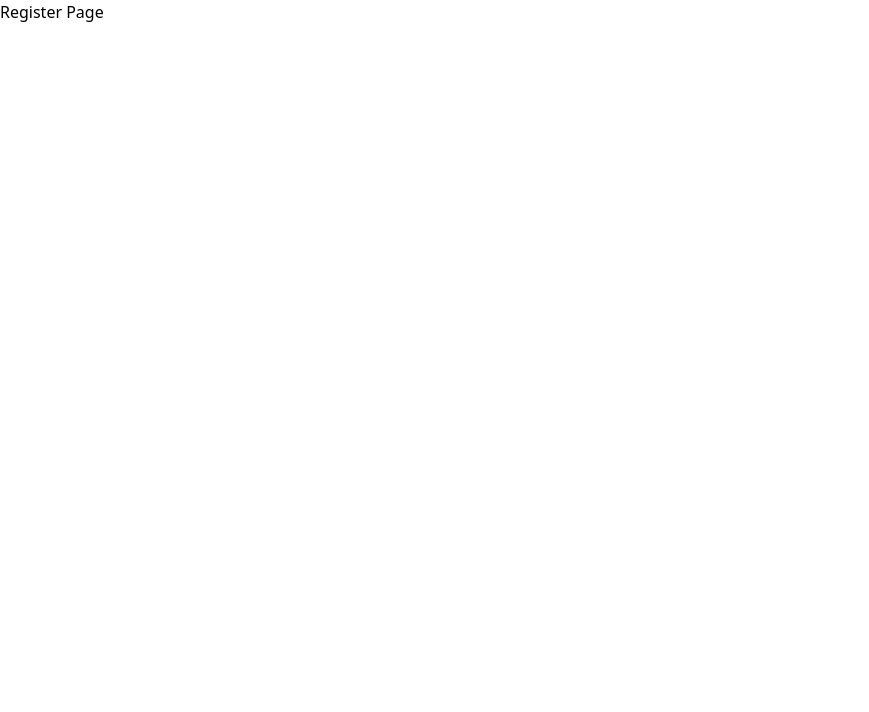
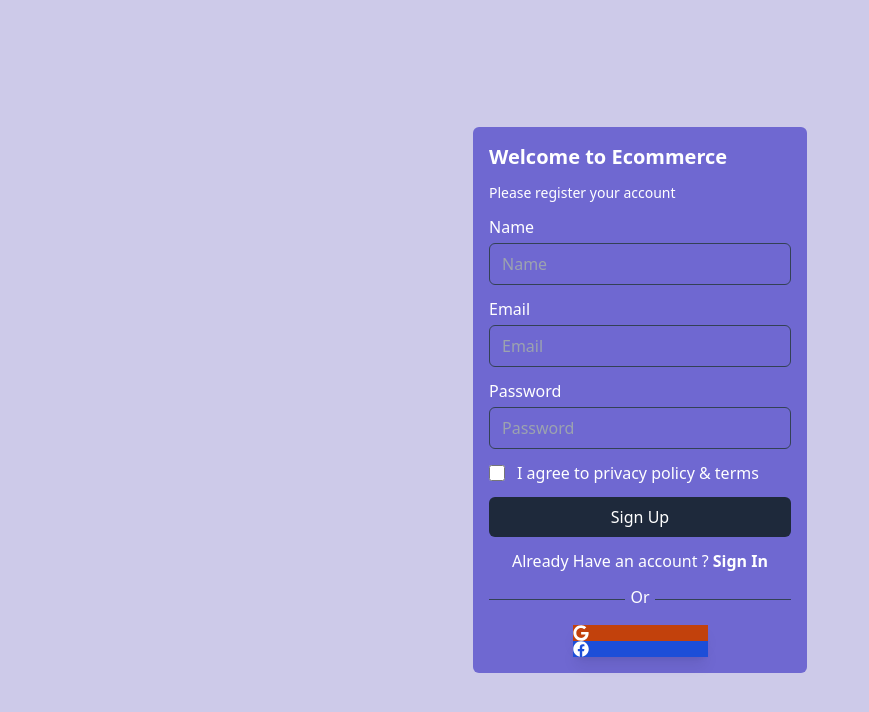
Before and after one commit to pranayaswani/multi-vendor-ecommerce, a React (Create React App) app: page /register in a window 1280 px wide. Shown: the top 712 px of the page, without its empty margins (0-869 px from the left). Built offline with nearby package versions, Linux system fonts and the light colour scheme.

Commit message:
Registeration Page Design Implemented

```diff
--- a/src/views/auth/Register.jsx
+++ b/src/views/auth/Register.jsx
@@ -1,9 +1,65 @@
 import React from 'react'
+import { Link } from 'react-router-dom'
+import {FaGoogle} from 'react-icons/fa'
+import { FaFacebook } from 'react-icons/fa'
 
 const Register = () => {
   return (
-    <div>
-       <h1>Register Page</h1>
+    <div className='min-w-screen min-h-screen bg-[#cdcae9] flex justify-center items-center'>
+       <div className='w-[350px] text-[#ffffff] p-2'>
+            <div className='bg-[#6f68d1] p-4 rounded-md'>
+                    <h2 className='text-xl mb-3 font-bold'>Welcome to Ecommerce</h2>
+                    <p className='text-sm mb-3 font-medium'>Please register your account</p>
+
+                    <form action="">
+                        <div className='flex flex-col w-full gap-1 mb-3'>
+                            <label htmlFor="name">Name</label>
+                            <input className='px-3 py-2 outline-none border border-slate-700 bg-transparent rounded-md ' type="text" name='name' placeholder='Name' id='name' required />
+                        </div>
+
+                         <div className='flex flex-col w-full gap-1 mb-3'>
+                            <label htmlFor="email">Email</label>
+                            <input className='px-3 py-2 outline-none border border-slate-700 bg-transparent rounded-md ' type="text" name='email' placeholder='Email' id='email' required />
+                        </div>
+
+                         <div className='flex flex-col w-full gap-1 mb-3'>
+                            <label htmlFor="password">Password</label>
+                            <input className='px-3 py-2 outline-none border border-slate-700 bg-transparent rounded-md ' type="text" name='password' placeholder='Password' id='password' required />
+                        </div>
+
+                        <div className='flex items-center w-full gap-3 mb-3'>
+                            <input className='w-4 h-4 text-blue-600 overflow-hidden bg-gray-200 rounded border-gray-300 focus:ring-blue-500' type="checkbox" name='checkbox' id='checkbox' />
+                            <label htmlFor="checkbox">I agree to privacy policy & terms</label>
+                        </div>
+
+                        <button className='bg-slate-800 w-full hover:shadow-blue-300 hover:shadow-lg text-white rounded-md px-7 py-2 mb-3'>Sign Up</button>
+
+                        <div className='flex items-center mb-3 gap-3 justify-center'>
+                            <p>Already Have an account ? <Link className='font-bold' to="/login">Sign In</Link></p>
+                        </div>
+
+                        <div className='w-full flex justify-center items-center mb-3'>
+                            <div className='w-[45%] bg-slate-700 h-[1px]'></div>
+                            <div className='w-[10%] flex justify-center items-center'>
+                                <span className='pb-1'>Or</span>
+                            </div>
+                            <div className='w-[45%] bg-slate-700 h-[1px]'></div>
+                        </div>
+
+                        <div className='flex justify-center items-center gap-3'>
+                            <div className='w-[135px] h[35px] flexrounded-md bg-orange-700 shadow-lg hover:shadow-orange-700/50 justify-center cursor-pointer items-center overflow-hidden'>
+                                <span><FaGoogle/></span>
+                            </div>
+                        </div>
+
+                        <div className='flex justify-center items-center gap-3'>
+                            <div className='w-[135px] h[35px] flexrounded-md bg-blue-700 shadow-lg hover:shadow-blue-700/50 justify-center cursor-pointer items-center overflow-hidden'>
+                                <span><FaFacebook/></span>
+                            </div>
+                        </div>
+                    </form>
+            </div>
+       </div>
     </div>
   )
 }
```
